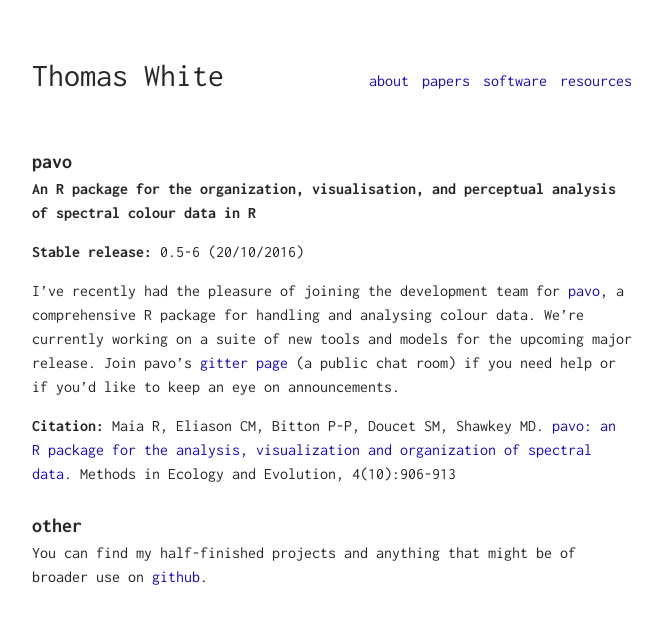
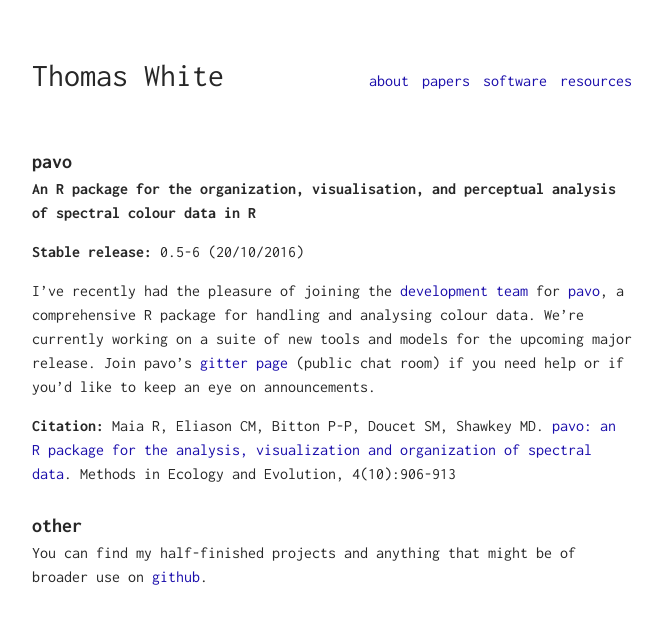
Before and after one commit to thomased/thomased.github.io, a Jekyll site: the page built from software/index.md, in a window 1280 px wide. Shown: the top 624 px of the page, without its empty margins (308-970 px from the left). Built offline with Jekyll 4.4.1, drawn with Linux system fonts in a browser that asks for light colours; some of the changed lines change nothing that is shown.

Commit message:
Formatting

```diff
--- a/software/index.md
+++ b/software/index.md
@@ -7,7 +7,7 @@ layout: post
 
 **Stable release:** 0.5-6 (20/10/2016)
 
-I've recently had the pleasure of joining the development team for [pavo](http://dx.doi.org/10.1111/2041-210X.12069), a comprehensive R package for handling and analysing colour data. We're currently working on a suite of new tools and models for the upcoming major release. Join pavo's [gitter page](https://gitter.im/r-pavo/help) (a public chat room) if you need help or if you'd like to keep an eye on announcements.
+I've recently had the pleasure of joining the [development team](http://rafaelmaia.net/pavo/) for [pavo](http://dx.doi.org/10.1111/2041-210X.12069), a comprehensive R package for handling and analysing colour data. We're currently working on a suite of new tools and models for the upcoming major release. Join pavo's [gitter page](https://gitter.im/r-pavo/help) (public chat room) if you need help or if you'd like to keep an eye on announcements.
 
 **Citation:** Maia R, Eliason CM, Bitton P-P, Doucet SM, Shawkey MD. [pavo: an R package for the analysis, visualization and organization of spectral data](http://dx.doi.org/10.1111/2041-210X.12069). Methods in Ecology and Evolution, 4(10):906-913
 
```
